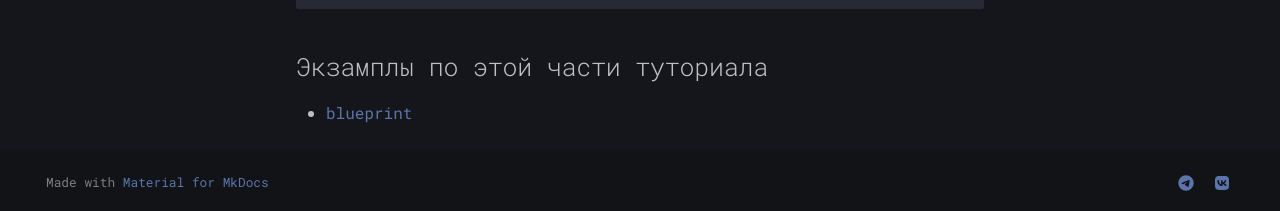
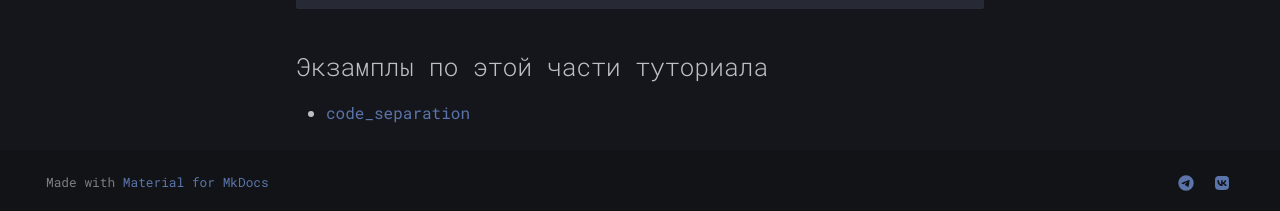
Before and after one commit to vkbottle/vkbottle, an MkDocs documentation site: the page built from docs/tutorial/code-separation.md, in a window 1280 px wide and 900 px high, scrolled down 2908 px. Shown: the part 686-897 px from the top of the window. Built offline with MkDocs 1.6.1 and Material for MkDocs 9.7.7, drawn with Linux system fonts in a browser that asks for light colours; some web fonts are replaced; comment, search, counter and statistics services are not loaded.

Commit message:
Fix wrong example link

```diff
--- a/docs/tutorial/code-separation.md
+++ b/docs/tutorial/code-separation.md
@@ -156,4 +156,4 @@
 
 ## Экзамплы по этой части туториала
 
-* [blueprint](https://github.com/vkbottle/vkbottle/tree/master/examples/high-level/blueprint.py)
+* [code_separation](https://github.com/vkbottle/vkbottle/tree/master/examples/high-level/code_separation)
```
